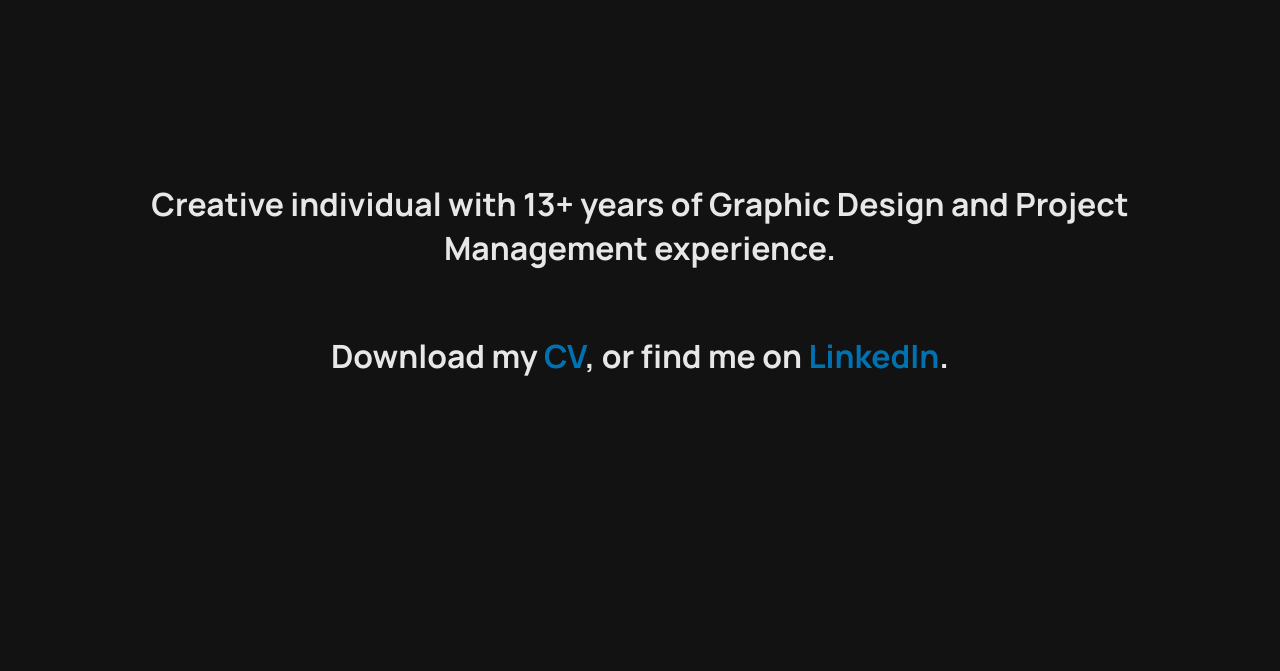
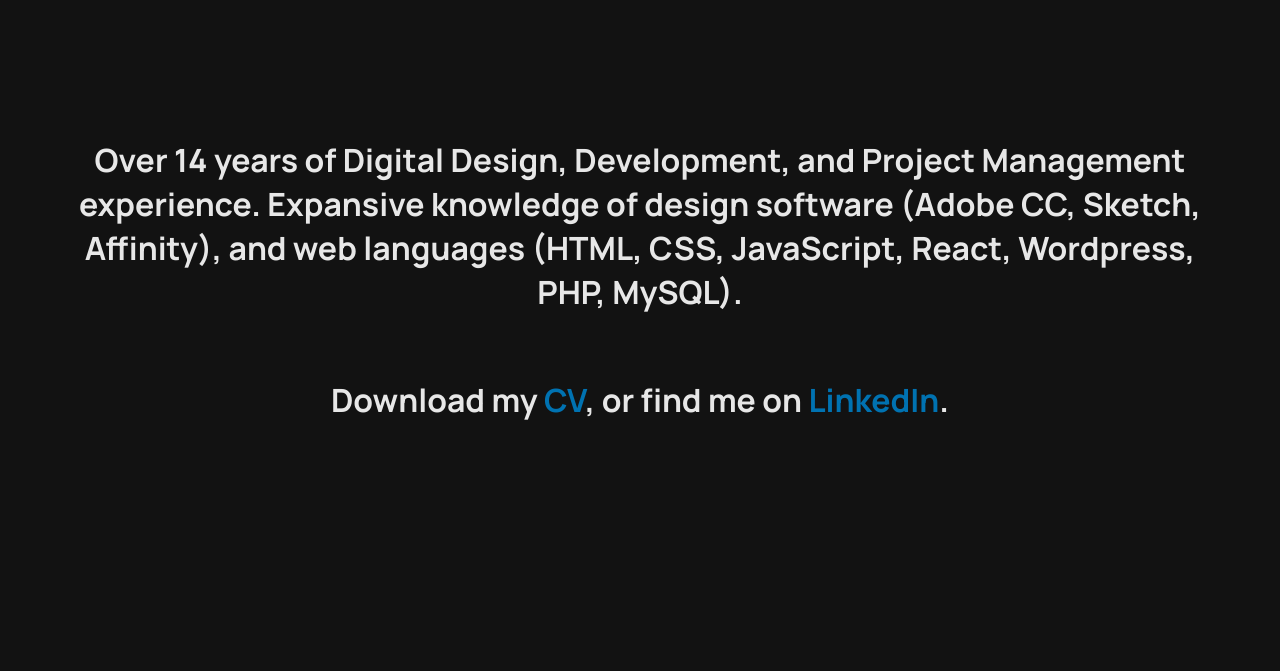
Before and after one commit to marclucraft/marclucraft.github.io, a plain HTML site: page index.html in a window 1280 px wide. Shown: the part 920-1591 px from the top of the page. Drawn offline with nearby package versions, Linux system fonts and the light colour scheme.

Commit message:
Update index.html

```diff
--- a/index.html
+++ b/index.html
@@ -30,7 +30,7 @@
             <span id="down"><i class="fas fa-arrow-down"></i></span>
         </div>
         <div id="about">
-            <p>Creative individual with 13+ years of Graphic Design and Project Management experience.</p>
+            <p>Over 14 years of Digital Design, Development, and Project Management experience. Expansive knowledge of design software (Adobe CC, Sketch, Affinity), and web languages (HTML, CSS, JavaScript, React, Wordpress, PHP, MySQL).</p>
             <p>Download my <a href="assets/Marc_Lucraft-CV.pdf">CV</a>, or find me on <a
                     href="https://www.linkedin.com/in/marc-lucraft-b4890a1a2/">LinkedIn</a>.</p>
         </div>
```
